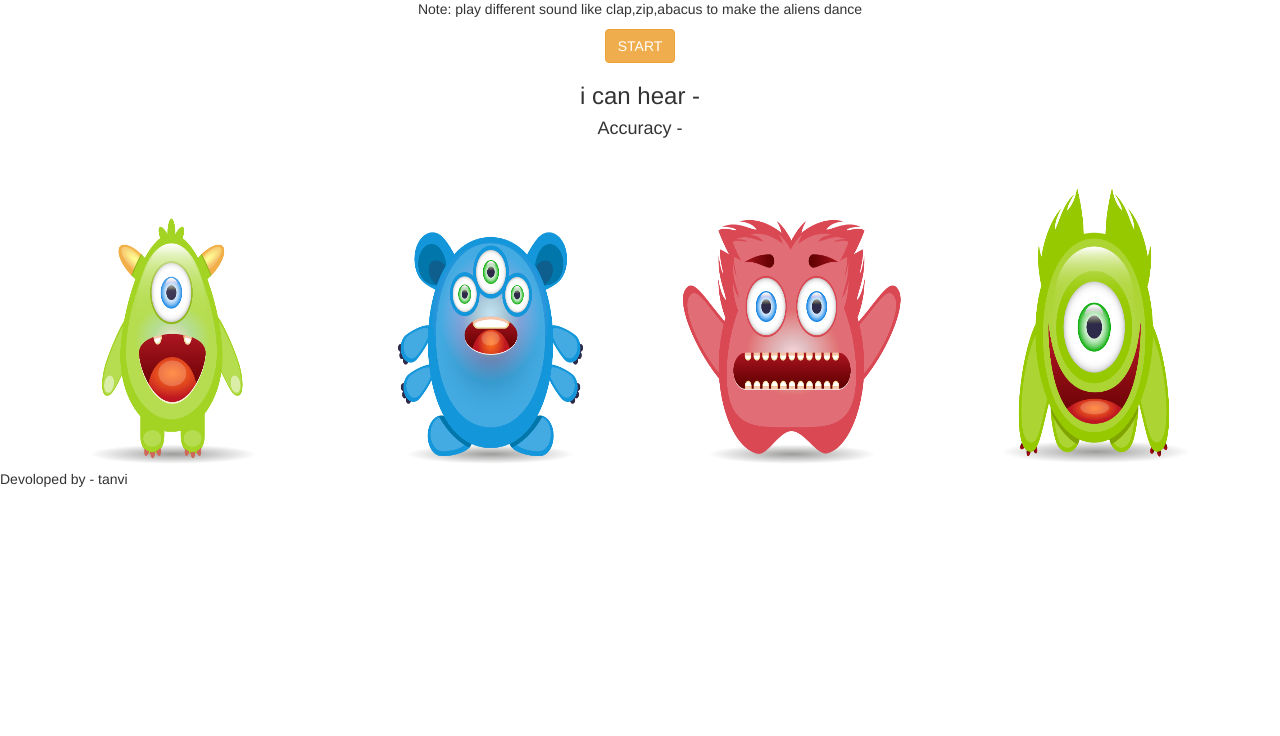
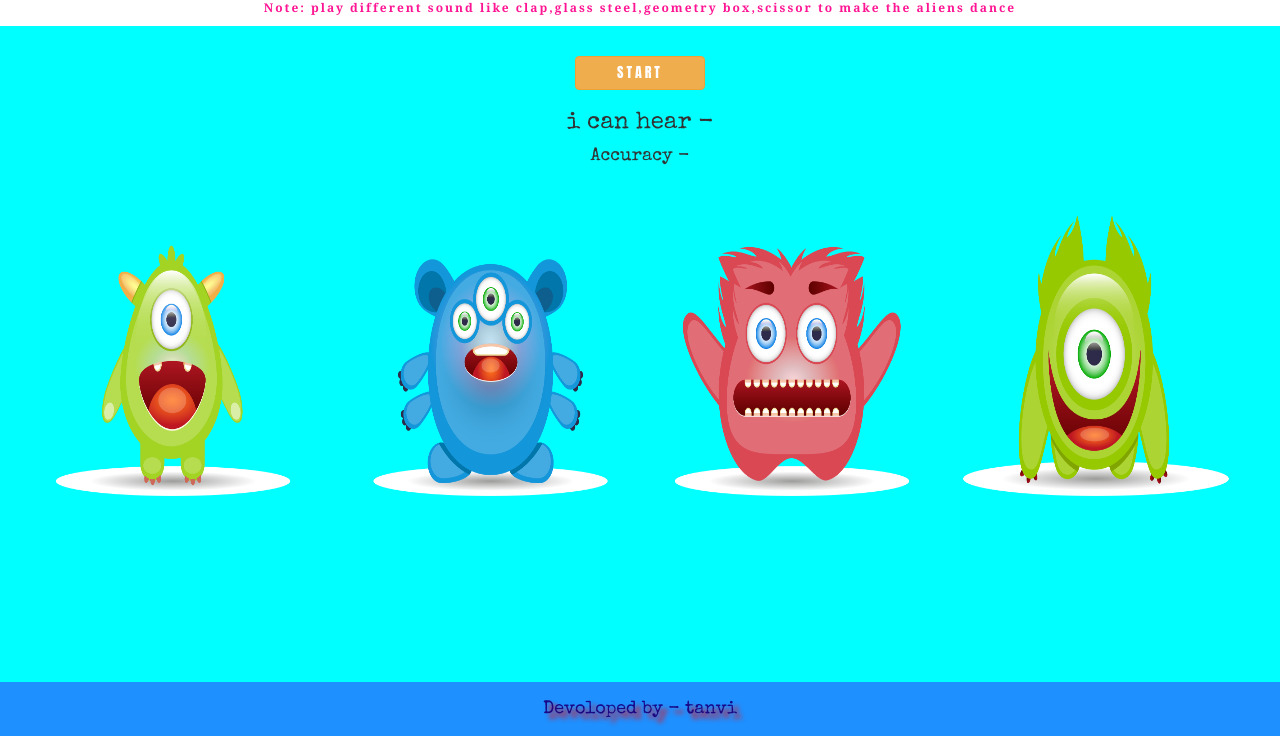
Before and after one commit to bharatvitkar/NNsound, a plain HTML site: page index.html in a window 1280 px wide. Shown: the part 64-800 px from the top of the page. Drawn offline with nearby package versions, Linux system fonts and the light colour scheme; a web font is replaced by a local one.

Commit message:
Add files via upload

```diff
--- a/index.html
+++ b/index.html
@@ -7,13 +7,14 @@
     <script src="https://ajax.googleapis.com/ajax/libs/jquery/3.4.1/jquery.min.js"></script>
     <script src="https://maxcdn.bootstrapcdn.com/bootstrap/3.4.0/js/bootstrap.min.js"></script>
     <script src="https://unpkg.com/ml5@0.4.3/dist/ml5.min.js"></script>
+    <link href="https://fonts.googleapis.com/css2?family=Are+You+Serious&family=Special+Elite&family=Zen+Old+Mincho&display=swap" rel="stylesheet">
     <link rel="stylesheet" type="text/css" href="style.css">
   </head>
 
   <body>
     <div class="col-xs-12 header_div text-center">
       <h2>Sound Controlled Aliens</h2>
-      <p>Note: play different sound like clap,zip,abacus to make the aliens dance</p>
+      <p>Note: play different sound like clap,glass steel,geometry box,scissor to make the aliens dance</p>
     </div>
     <div class="main_div">
       <center>
--- a/main.js
+++ b/main.js
@@ -0,0 +1,13 @@
+function startclassification()
+{
+    navigator.mediaDevices.getUserMedia({audio:true});
+    classifier=ml5.soundClassifier('https://teachablemachine.withgoogle.com/models/1JvWFgWRw/model.json',modelReady);
+}
+function modelReady()
+{
+    classifier.classify(gotResults);
+}
+function gotResults(error,results)
+{
+    console.log('got result');
+}
--- a/style.css
+++ b/style.css
@@ -0,0 +1,42 @@
+body
+{
+    font-family: 'Special Elite', cursive;
+    background-color: aqua;
+}
+
+.header_div
+{
+    background: white;
+    color: crimson;
+}
+
+.header_div p
+{
+    font-family: Cambria, Cochin, Georgia, Times, 'Times New Roman', serif;
+    color:deeppink;
+    letter-spacing: 2px;
+    font-size: 12px;
+    font-weight: bold;
+}
+
+.main_div button
+{
+   font-family: Impact, Haettenschweiler, 'Arial Narrow Bold', sans-serif;
+   margin-top: 30px;
+   width:130px ;
+   font-weight: bolder;
+   letter-spacing: 3px;
+}
+
+.copy_right_footer
+{
+    position: fixed;
+    color: rgba(23, 0, 128, 0.938);
+    bottom: 0;
+    width: 100%;
+    font-size: 18px;
+    background-color: dodgerblue;
+    line-height: 3;
+    text-align: center;
+    text-shadow: 5px 5px 5px rgb(250, 2, 2);
+}
```
